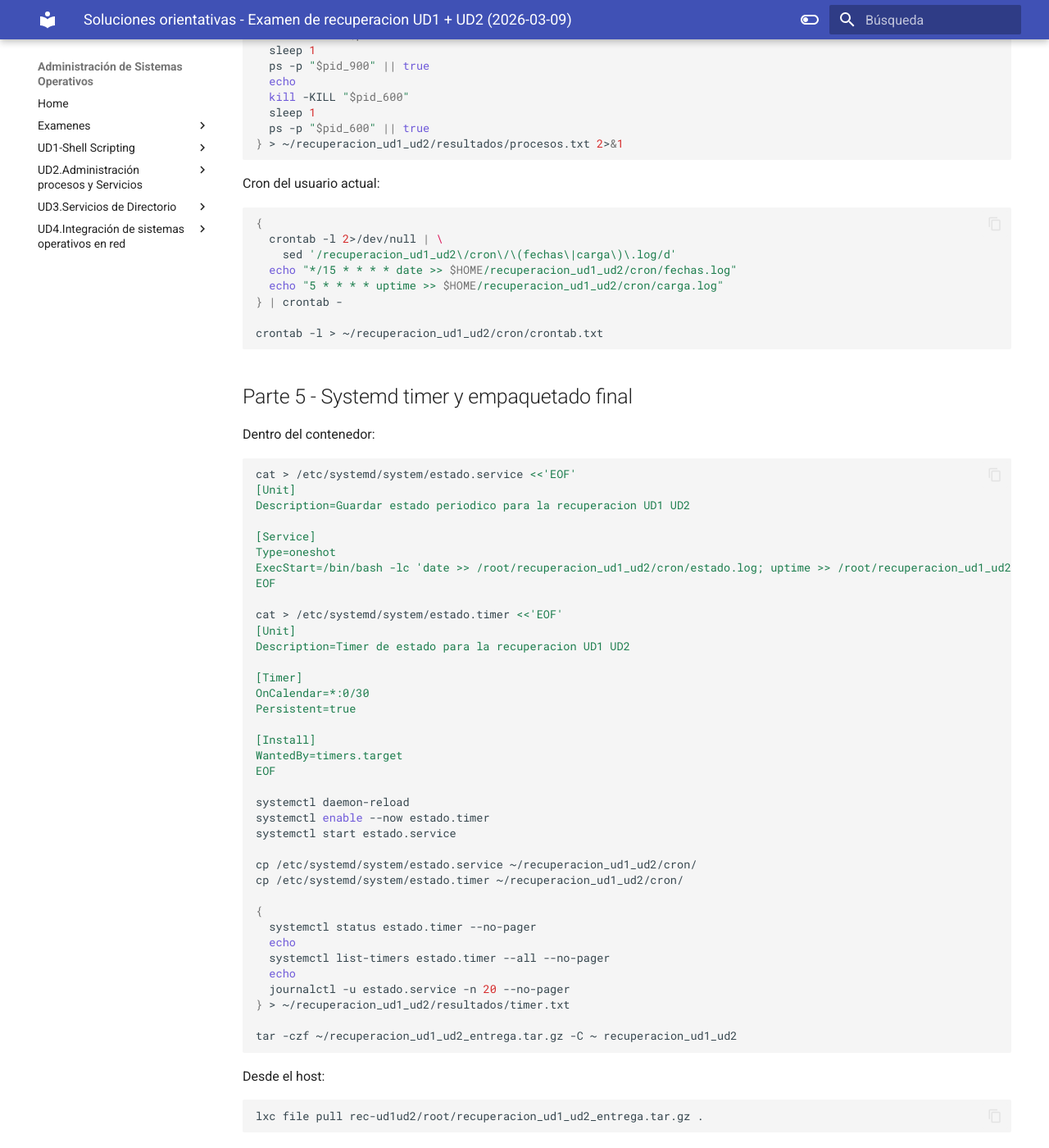
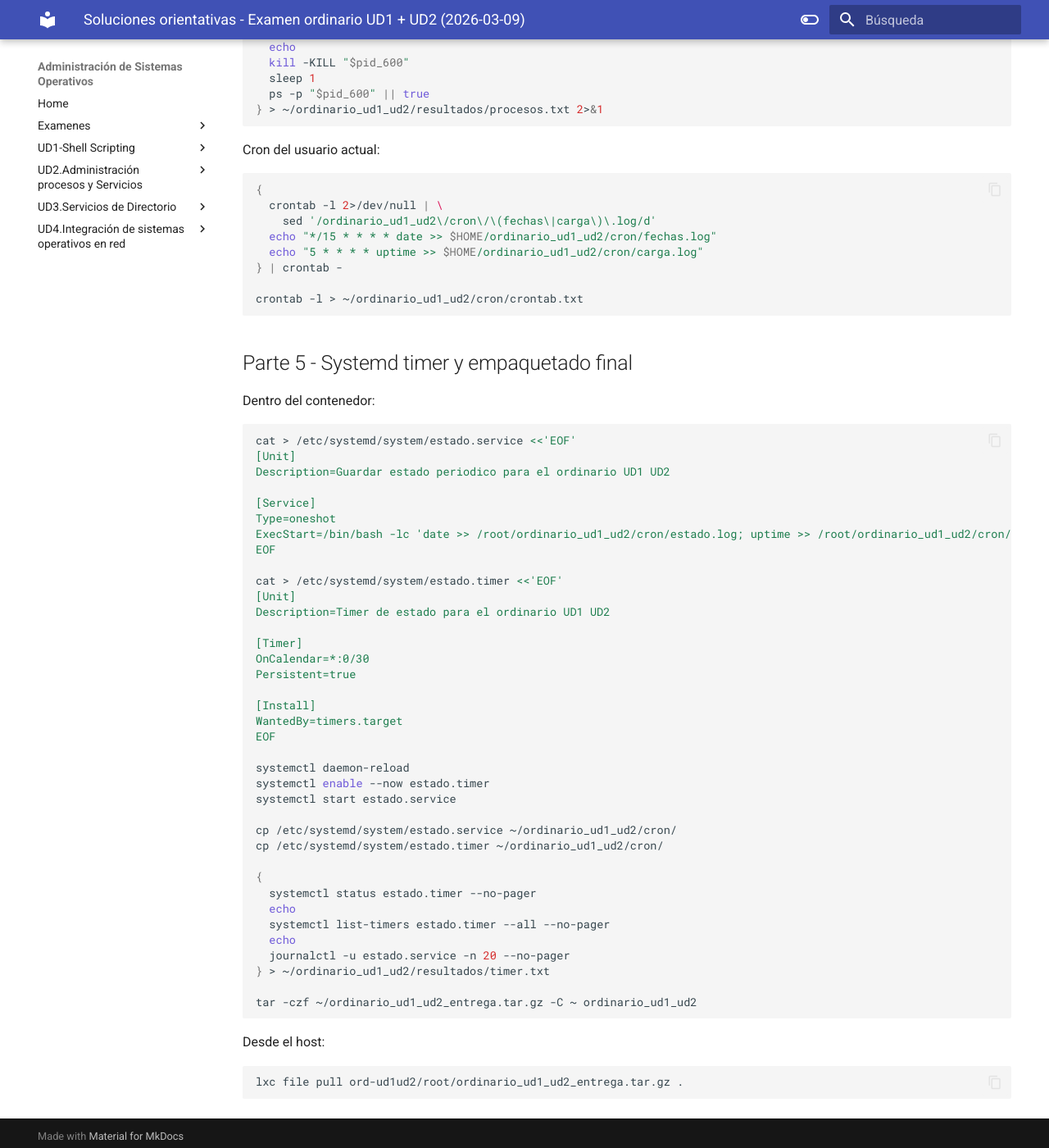
Before and after one commit to jmarlu/ASO, an MkDocs documentation site: the page built from docs/Examenes/UD1_UD2_ordinario_2026-03-09/soluciones_ordinario_ud1_ud2_2026-03-09.md, in a window 1280 px wide and 1400 px high, scrolled down 5991 px. Shown: the whole window at 82% size. Built offline with MkDocs 1.6.1 and Material for MkDocs 9.7.7, drawn with Linux system fonts in a browser that asks for light colours; some of the changed text lies outside the part shown.

Commit message:
examen mock 2026

````diff
--- a/docs/Examenes/UD1_UD2_recuperacion_2026-03-09/soluciones_recuperacion_ud1_ud2_2026-03-09.md
+++ b/docs/Examenes/UD1_UD2_ordinario_2026-03-09/soluciones_ordinario_ud1_ud2_2026-03-09.md
@@ -2,7 +2,7 @@
 search:
   exclude: true
 ---
-# Soluciones orientativas - Examen de recuperacion UD1 + UD2 (2026-03-09)
+# Soluciones orientativas - Examen ordinario UD1 + UD2 (2026-03-09)
 
 > Estas soluciones son orientativas. Se aceptan variantes equivalentes si
 > cumplen el enunciado, dejan evidencias claras y usan las rutas pedidas.
@@ -13,18 +13,18 @@
 
 ```bash
 # Crear el contenedor sin arrancarlo todavia
-lxc init ubuntu:24.04 rec-ud1ud2
-lxc config set rec-ud1ud2 limits.memory 512MiB
-lxc config set rec-ud1ud2 boot.autostart true
-lxc start rec-ud1ud2
-lxc list rec-ud1ud2
-lxc exec rec-ud1ud2 -- bash
+lxc init ubuntu:24.04 ord-ud1ud2
+lxc config set ord-ud1ud2 limits.memory 512MiB
+lxc config set ord-ud1ud2 boot.autostart true
+lxc start ord-ud1ud2
+lxc list ord-ud1ud2
+lxc exec ord-ud1ud2 -- bash
 ```
 
 Dentro del contenedor:
 
 ```bash
-mkdir -p ~/recuperacion_ud1_ud2/{scripts,resultados,datos,cron}
+mkdir -p ~/ordinario_ud1_ud2/{scripts,resultados,datos,cron}
 exit
 ```
 
@@ -32,21 +32,21 @@
 
 ```bash
 {
-  echo '$ lxc info rec-ud1ud2'
-  lxc info rec-ud1ud2
+  echo '$ lxc info ord-ud1ud2'
+  lxc info ord-ud1ud2
   echo
-  echo '$ lxc config get rec-ud1ud2 limits.memory'
-  lxc config get rec-ud1ud2 limits.memory
+  echo '$ lxc config get ord-ud1ud2 limits.memory'
+  lxc config get ord-ud1ud2 limits.memory
   echo
-  echo '$ lxc config get rec-ud1ud2 boot.autostart'
-  lxc config get rec-ud1ud2 boot.autostart
+  echo '$ lxc config get ord-ud1ud2 boot.autostart'
+  lxc config get ord-ud1ud2 boot.autostart
   echo
-  echo '$ lxc snapshot rec-ud1ud2 inicio'
-  lxc snapshot rec-ud1ud2 inicio
+  echo '$ lxc snapshot ord-ud1ud2 inicio'
+  lxc snapshot ord-ud1ud2 inicio
 } > /tmp/lxc.txt
 
 lxc file push /tmp/lxc.txt \
-  rec-ud1ud2/root/recuperacion_ud1_ud2/resultados/lxc.txt
+  ord-ud1ud2/root/ordinario_ud1_ud2/resultados/lxc.txt
 ```
 
 ## Parte 2 - Datos y scripting en bash
@@ -54,7 +54,7 @@
 Dentro del contenedor:
 
 ```bash
-cat <<'EOF' > ~/recuperacion_ud1_ud2/datos/inventario.txt
+cat <<'EOF' > ~/ordinario_ud1_ud2/datos/inventario.txt
 # ip nombre disco ram servicio estado
 10.0.0.21 web01 12 4 nginx activo
 10.0.0.22 app01 28 2 apache2 mantenimiento
@@ -66,7 +66,7 @@
 EOF
 ```
 
-`~/recuperacion_ud1_ud2/scripts/revision_inventario.sh`:
+`~/ordinario_ud1_ud2/scripts/revision_inventario.sh`:
 
 ```bash
 #!/usr/bin/env bash
@@ -86,8 +86,8 @@
   exit 1
 fi
 
-inventario="$HOME/recuperacion_ud1_ud2/datos/inventario.txt"
-salida_csv="$HOME/recuperacion_ud1_ud2/resultados/resumen_inventario.csv"
+inventario="$HOME/ordinario_ud1_ud2/datos/inventario.txt"
+salida_csv="$HOME/ordinario_ud1_ud2/resultados/resumen_inventario.csv"
 
 if [[ ! -f $inventario ]]; then
   echo "ERROR FICHERO"
@@ -179,11 +179,11 @@
 Ejecutar y guardar evidencias:
 
 ```bash
-chmod u+x ~/recuperacion_ud1_ud2/scripts/revision_inventario.sh
-~/recuperacion_ud1_ud2/scripts/revision_inventario.sh 20 4 \
-  > ~/recuperacion_ud1_ud2/resultados/revision_20.txt
-cat ~/recuperacion_ud1_ud2/scripts/revision_inventario.sh \
-  > ~/recuperacion_ud1_ud2/resultados/revision_script.txt
+chmod u+x ~/ordinario_ud1_ud2/scripts/revision_inventario.sh
+~/ordinario_ud1_ud2/scripts/revision_inventario.sh 20 4 \
+  > ~/ordinario_ud1_ud2/resultados/revision_20.txt
+cat ~/ordinario_ud1_ud2/scripts/revision_inventario.sh \
+  > ~/ordinario_ud1_ud2/resultados/revision_script.txt
 ```
 
 Salida esperada principal:
@@ -214,10 +214,10 @@
 <html lang="es">
 <head>
   <meta charset="utf-8">
-  <title>Recuperacion UD1 UD2</title>
+  <title>Ordinario UD1 UD2</title>
 </head>
 <body>
-  <h1>Recuperacion UD1 UD2</h1>
+  <h1>Ordinario UD1 UD2</h1>
   <p>$hostname_actual</p>
 </body>
 </html>
@@ -283,7 +283,7 @@
   echo
   echo '$ ss -ltnp | rg ":80"'
   ss -ltnp | rg ":80"
-} > ~/recuperacion_ud1_ud2/resultados/servicios.txt 2>&1
+} > ~/ordinario_ud1_ud2/resultados/servicios.txt 2>&1
 ```
 
 ## Parte 4 - Procesos y tareas programadas
@@ -315,7 +315,7 @@
   kill -KILL "$pid_600"
   sleep 1
   ps -p "$pid_600" || true
-} > ~/recuperacion_ud1_ud2/resultados/procesos.txt 2>&1
+} > ~/ordinario_ud1_ud2/resultados/procesos.txt 2>&1
 ```
 
 Cron del usuario actual:
@@ -323,12 +323,12 @@
 ```bash
 {
   crontab -l 2>/dev/null | \
-    sed '/recuperacion_ud1_ud2\/cron\/\(fechas\|carga\)\.log/d'
-  echo "*/15 * * * * date >> $HOME/recuperacion_ud1_ud2/cron/fechas.log"
-  echo "5 * * * * uptime >> $HOME/recuperacion_ud1_ud2/cron/carga.log"
+    sed '/ordinario_ud1_ud2\/cron\/\(fechas\|carga\)\.log/d'
+  echo "*/15 * * * * date >> $HOME/ordinario_ud1_ud2/cron/fechas.log"
+  echo "5 * * * * uptime >> $HOME/ordinario_ud1_ud2/cron/carga.log"
 } | crontab -
 
-crontab -l > ~/recuperacion_ud1_ud2/cron/crontab.txt
+crontab -l > ~/ordinario_ud1_ud2/cron/crontab.txt
 ```
 
 ## Parte 5 - Systemd timer y empaquetado final
@@ -338,16 +338,16 @@
 ```bash
 cat > /etc/systemd/system/estado.service <<'EOF'
 [Unit]
-Description=Guardar estado periodico para la recuperacion UD1 UD2
+Description=Guardar estado periodico para el ordinario UD1 UD2
 
 [Service]
 Type=oneshot
-ExecStart=/bin/bash -lc 'date >> /root/recuperacion_ud1_ud2/cron/estado.log; uptime >> /root/recuperacion_ud1_ud2/cron/estado.log'
+ExecStart=/bin/bash -lc 'date >> /root/ordinario_ud1_ud2/cron/estado.log; uptime >> /root/ordinario_ud1_ud2/cron/estado.log'
 EOF
 
 cat > /etc/systemd/system/estado.timer <<'EOF'
 [Unit]
-Description=Timer de estado para la recuperacion UD1 UD2
+Description=Timer de estado para el ordinario UD1 UD2
 
 [Timer]
 OnCalendar=*:0/30
@@ -361,8 +361,8 @@
 systemctl enable --now estado.timer
 systemctl start estado.service
 
-cp /etc/systemd/system/estado.service ~/recuperacion_ud1_ud2/cron/
-cp /etc/systemd/system/estado.timer ~/recuperacion_ud1_ud2/cron/
+cp /etc/systemd/system/estado.service ~/ordinario_ud1_ud2/cron/
+cp /etc/systemd/system/estado.timer ~/ordinario_ud1_ud2/cron/
 
 {
   systemctl status estado.timer --no-pager
@@ -370,13 +370,13 @@
   systemctl list-timers estado.timer --all --no-pager
   echo
   journalctl -u estado.service -n 20 --no-pager
-} > ~/recuperacion_ud1_ud2/resultados/timer.txt
+} > ~/ordinario_ud1_ud2/resultados/timer.txt
 
-tar -czf ~/recuperacion_ud1_ud2_entrega.tar.gz -C ~ recuperacion_ud1_ud2
+tar -czf ~/ordinario_ud1_ud2_entrega.tar.gz -C ~ ordinario_ud1_ud2
 ```
 
 Desde el host:
 
 ```bash
-lxc file pull rec-ud1ud2/root/recuperacion_ud1_ud2_entrega.tar.gz .
+lxc file pull ord-ud1ud2/root/ordinario_ud1_ud2_entrega.tar.gz .
 ```
````
Also changed, not shown: docs/Examenes/UD1_UD2_ordinario_2026-03-09/correccion/README.md (renamed from docs/Examenes/UD1_UD2_recuperacion_2026-03-09/correccion/README.md, +4 -4 lines), docs/Examenes/UD1_UD2_ordinario_2026-03-09/correccion/notas_ordinario_ud1_ud2_2026-03-24.csv (added, +8 -0 lines), docs/Examenes/UD1_UD2_ordinario_2026-03-09/correccion/notas_ordinario_ud1_ud2_2026-03-24_desglosado.csv (added, +8 -0 lines), docs/Examenes/UD1_UD2_ordinario_2026-03-09/correccion/notas_ordinario_ud1_ud2_2026-03-25.csv (added, +8 -0 lines), docs/Examenes/UD1_UD2_ordinario_2026-03-09/correccion/notas_ordinario_ud1_ud2_2026-03-25_desglosado.csv (added, +8 -0 lines), docs/Examenes/UD1_UD2_ordinario_2026-03-09/correccion/resumen_correccion_ordinario_ud1_ud2_2026-03-24.txt (added, +7 -0 lines), docs/Examenes/UD1_UD2_ordinario_2026-03-09/correccion/resumen_correccion_ordinario_ud1_ud2_2026-03-25.txt (added, +7 -0 lines), docs/Examenes/UD1_UD2_ordinario_2026-03-09/examen_ordinario_ud1_ud2_2026-03-09.md (renamed from docs/Examenes/UD1_UD2_recuperacion_2026-03-09/examen_recuperacion_ud1_ud2_2026-03-09.md, +27 -28 lines), docs/Examenes/UD1_UD2_prueba_extraordinaria/examen_prueba_extraordinaria_ud1_ud2.md (added, +238 -0 lines), docs/Examenes/UD2_2026-01-12/notas_ud2_practico_2026-01-12.csv (+6 -6 lines), 6 other files.
